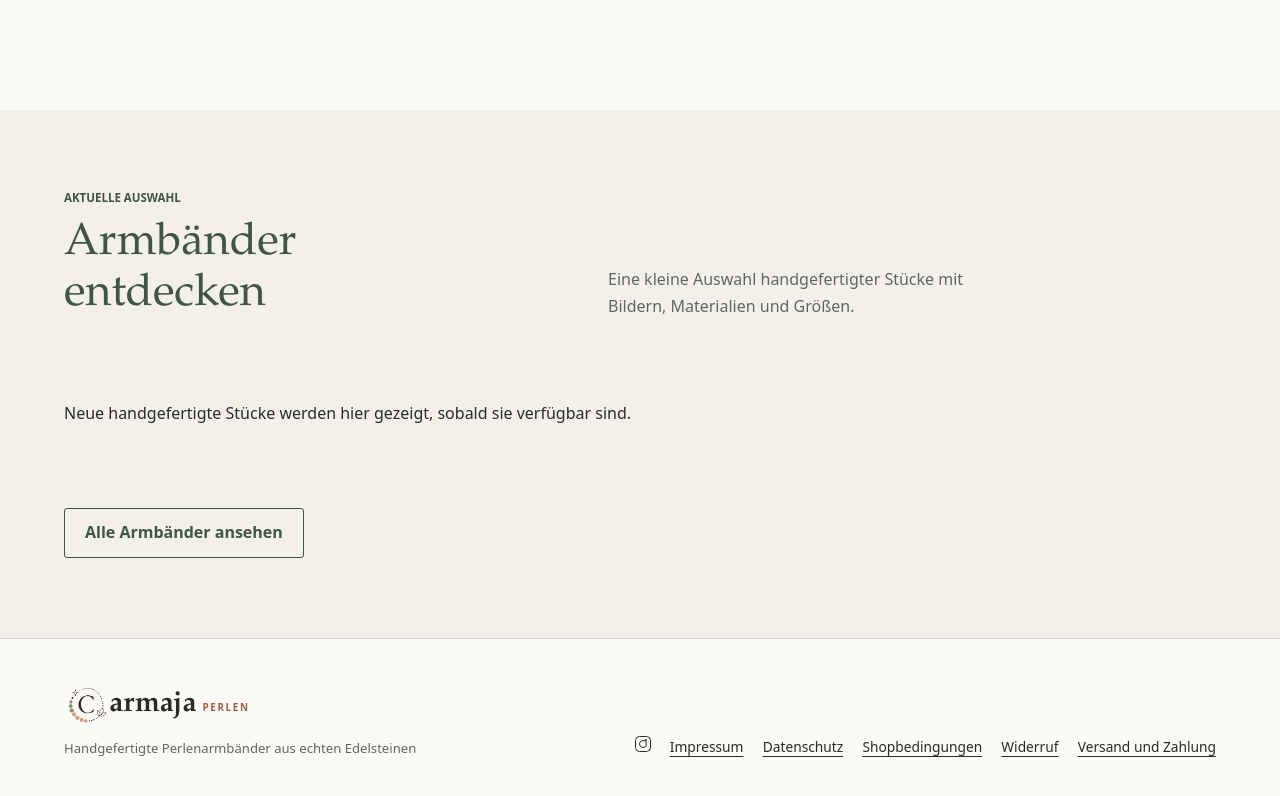
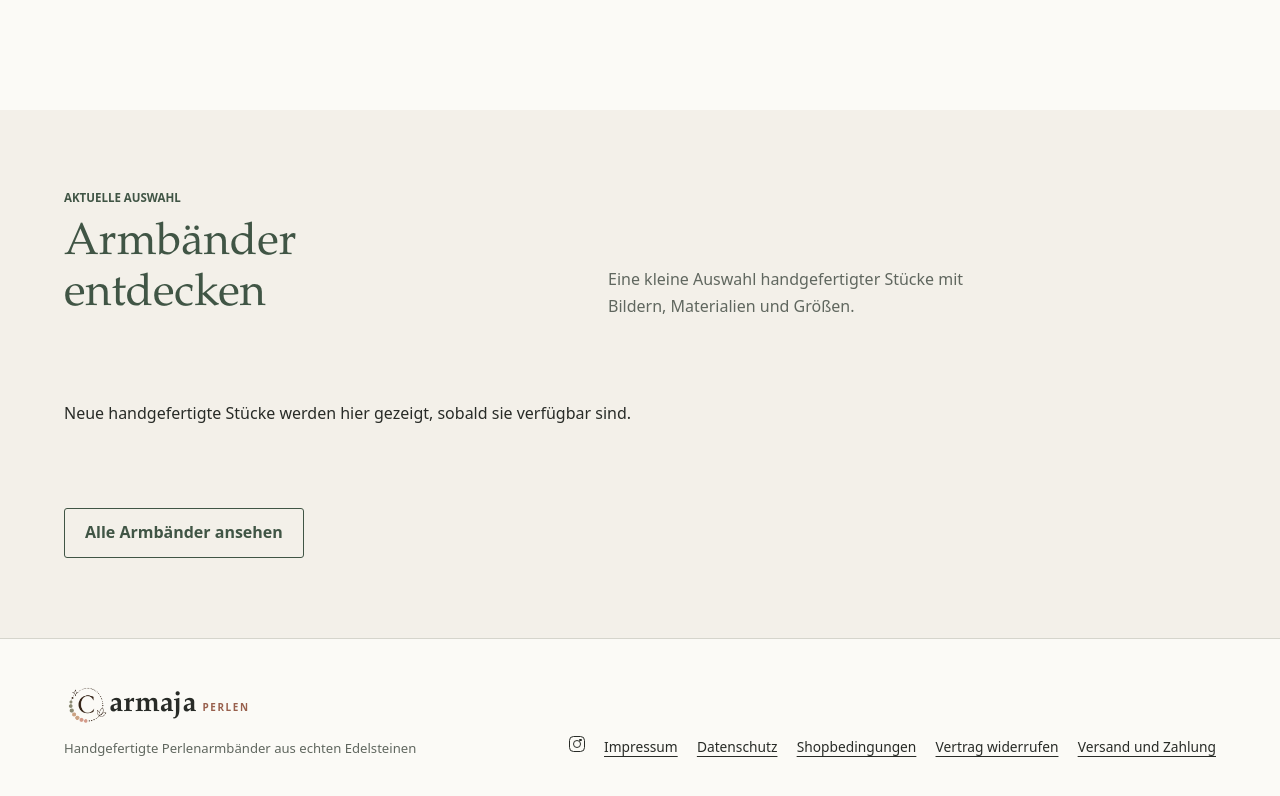
Before and after one commit to Bumpers210/armband-rechner, a Next.js app in the folder website/: page / in a window 1280 px wide. Shown: the part 988-1784 px from the top of the page. Built offline with nearby package versions, Linux system fonts and the light colour scheme.

Commit message:
Kennzeichne Widerrufsfunktion eindeutig

```diff
--- a/website/components/site-footer.tsx
+++ b/website/components/site-footer.tsx
@@ -45,7 +45,7 @@ export function SiteFooter() {
               <Link href="/shopbedingungen/">Shopbedingungen</Link>
             </li>
             <li>
-              <Link href="/widerruf/">Widerruf</Link>
+              <Link href="/widerruf/">Vertrag widerrufen</Link>
             </li>
             <li>
               <Link href="/versand-und-zahlung/">Versand und Zahlung</Link>
```
Also changed, not shown: 1 other file (tests, documents, lock files or other folders).
